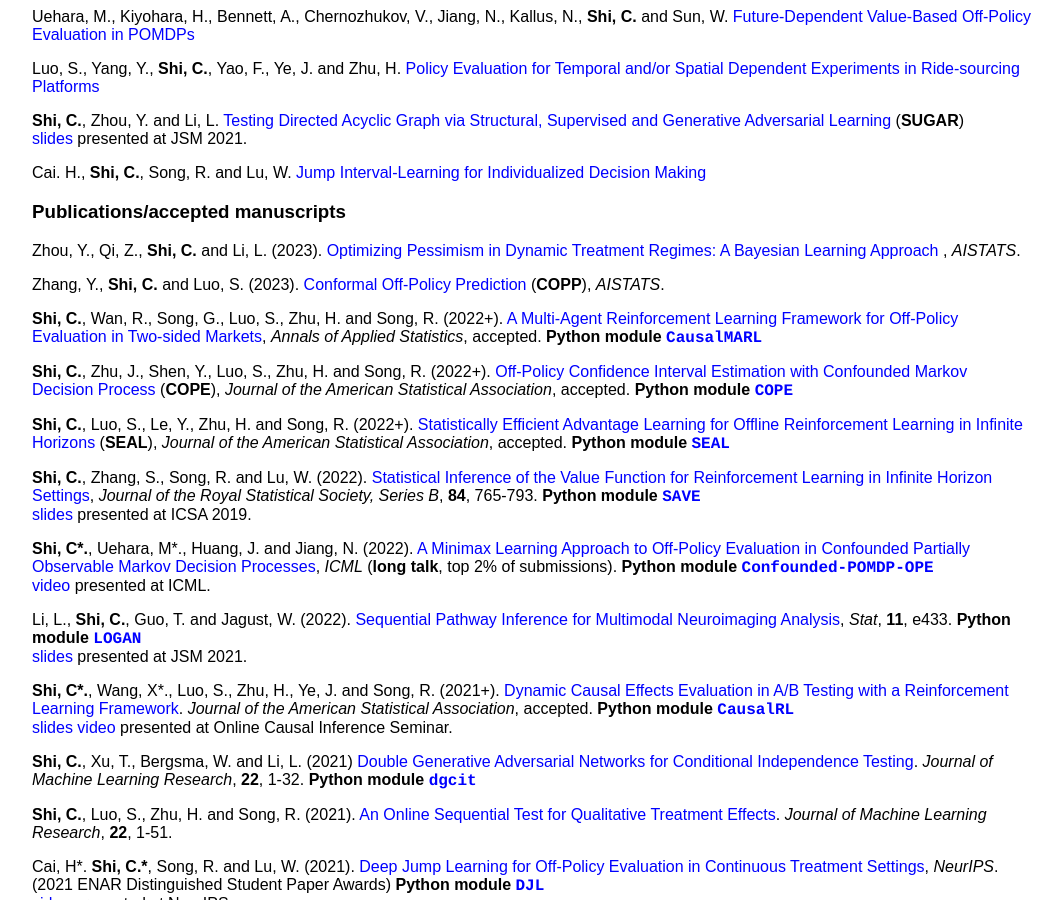
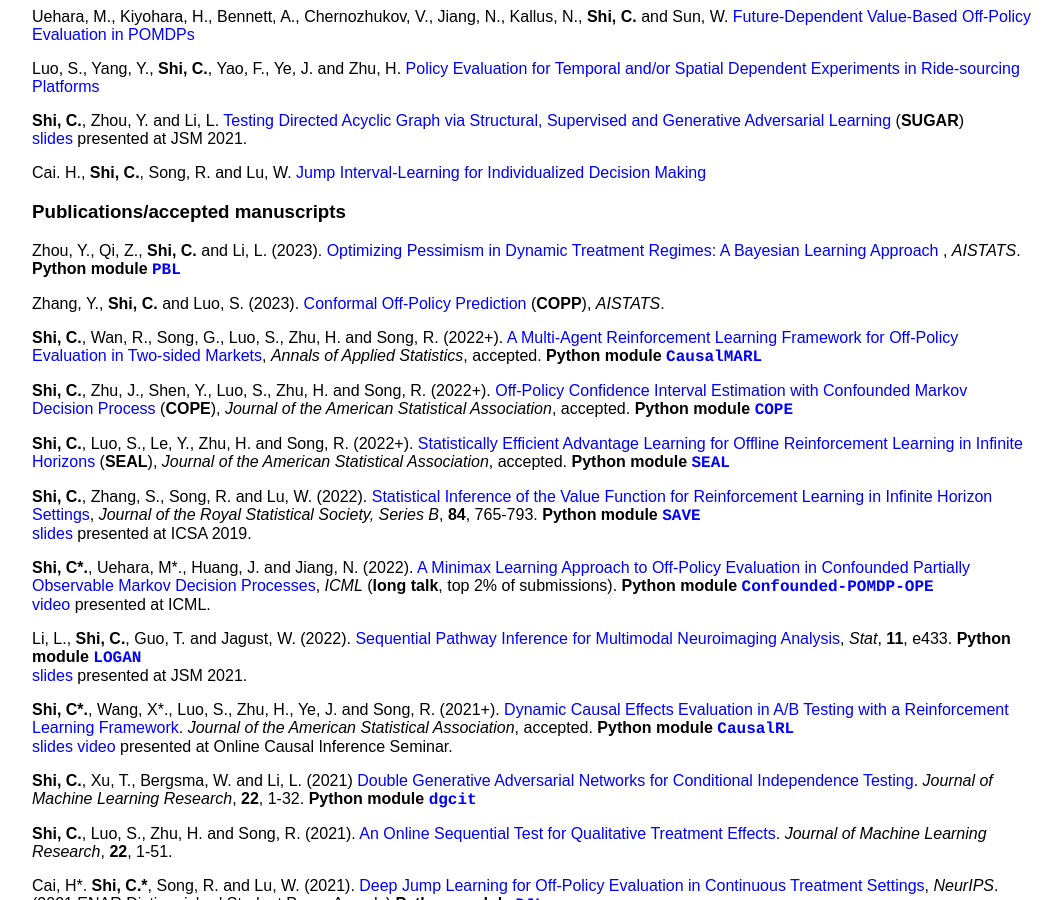
Before and after one commit to callmespring/callmespring.github.io, a Jekyll site: the page built from publication.md, in a window 1280 px wide and 900 px high, scrolled down 497 px. Shown: the whole window, without its empty margins (108-1170 px from the left). Built offline with Jekyll 4.4.1, drawn with Linux system fonts in a browser that asks for light colours.

Commit message:
Update publication.md

```diff
--- a/publication.md
+++ b/publication.md
@@ -42,6 +42,7 @@ Cai. H., **Shi, C.**, Song, R. and Lu, W. [Jump Interval-Learning for Individual
 
 Zhou, Y., Qi, Z., **Shi, C.** and Li, L. (2023). [Optimizing Pessimism in Dynamic Treatment Regimes: A Bayesian Learning Approach
 ](https://arxiv.org/pdf/2210.14420.pdf), _AISTATS_.
+**Python module** [<span style="font-family:courier;">**PBL**</span>](https://github.com/yunzhe-zhou/PBL)
 
 Zhang, Y., **Shi, C.** and Luo, S. (2023). [Conformal Off-Policy Prediction](https://arxiv.org/pdf/2206.06711.pdf) (**COPP**), _AISTATS_.
 
```
